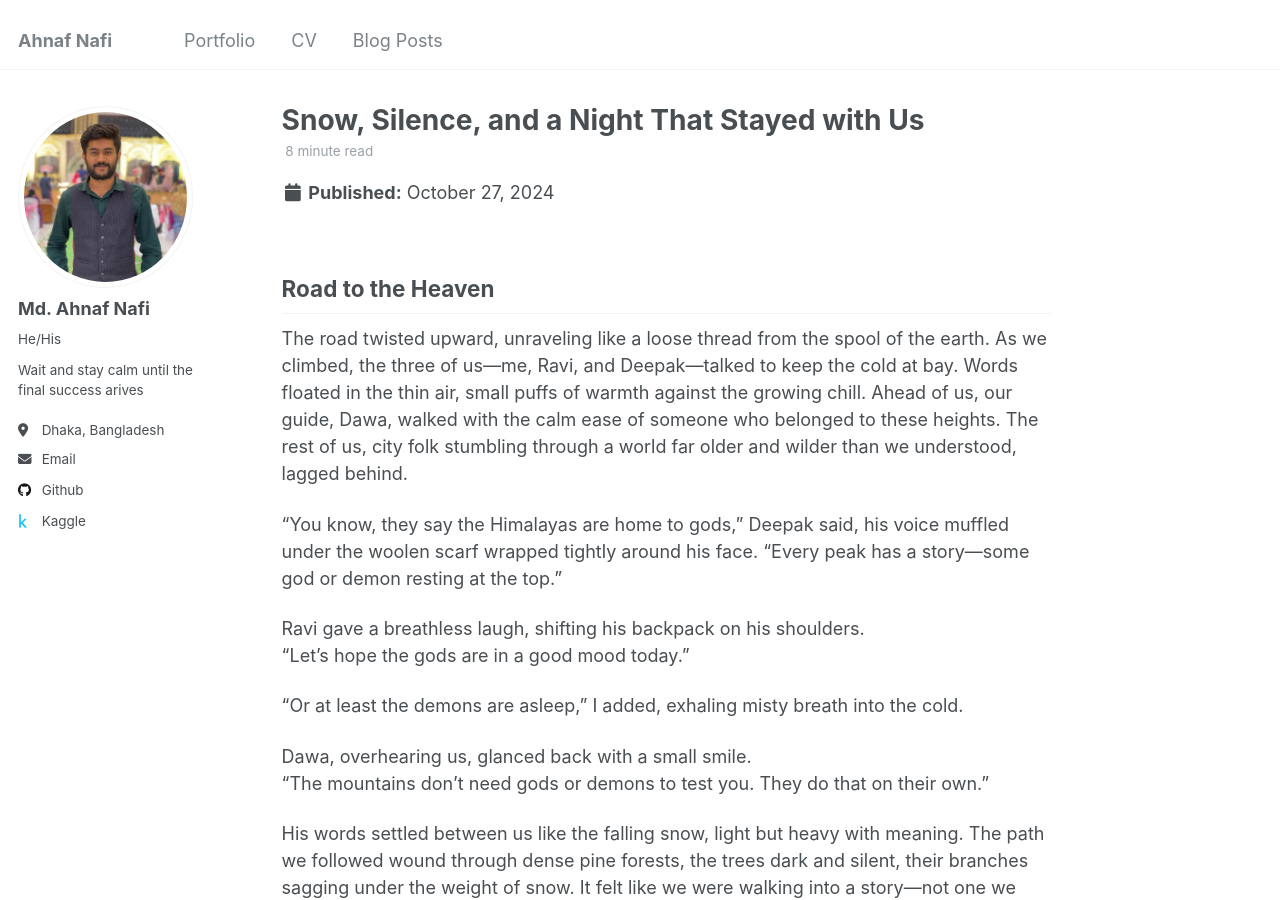
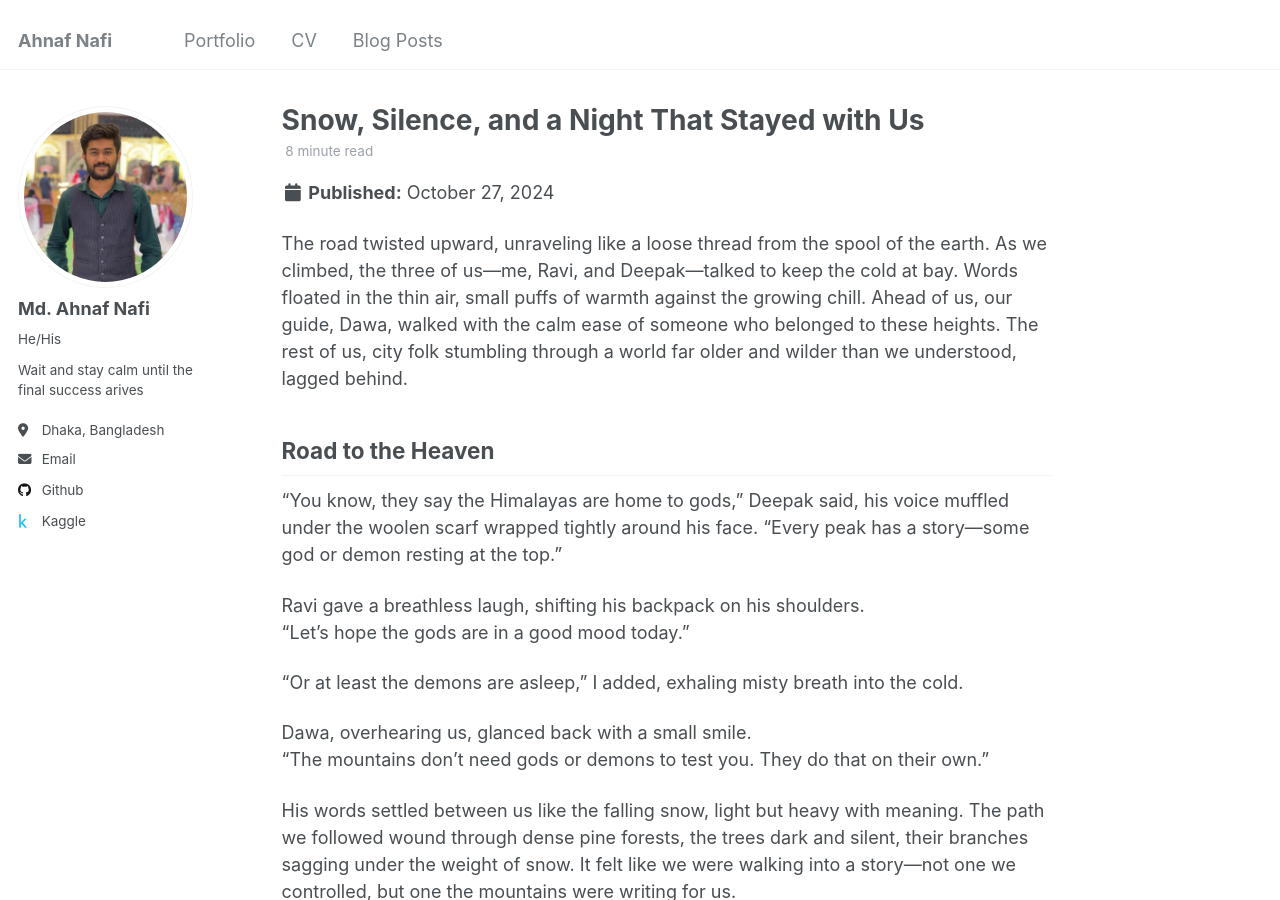
Before and after one commit to NafixData/ahnafnafi, a Jekyll site: the page built from _posts/24-10-27-blog-post-1.md, in a window 1280 px wide and 900 px high. Built offline with Jekyll 4.4.1, drawn with Linux system fonts in a browser that asks for light colours.

```diff
--- a/_posts/24-10-27-blog-post-1.md
+++ b/_posts/24-10-27-blog-post-1.md
@@ -9,10 +9,10 @@ tags:
 ---
 
 
+The road twisted upward, unraveling like a loose thread from the spool of the earth. As we climbed, the three of us—me, Ravi, and Deepak—talked to keep the cold at bay. Words floated in the thin air, small puffs of warmth against the growing chill. Ahead of us, our guide, Dawa, walked with the calm ease of someone who belonged to these heights. The rest of us, city folk stumbling through a world far older and wilder than we understood, lagged behind.
+
 Road to the Heaven
 ---------------
-
-The road twisted upward, unraveling like a loose thread from the spool of the earth. As we climbed, the three of us—me, Ravi, and Deepak—talked to keep the cold at bay. Words floated in the thin air, small puffs of warmth against the growing chill. Ahead of us, our guide, Dawa, walked with the calm ease of someone who belonged to these heights. The rest of us, city folk stumbling through a world far older and wilder than we understood, lagged behind.
 
 “You know, they say the Himalayas are home to gods,” Deepak said, his voice muffled under the woolen scarf wrapped tightly around his face. “Every peak has a story—some god or demon resting at the top.”
 
```
